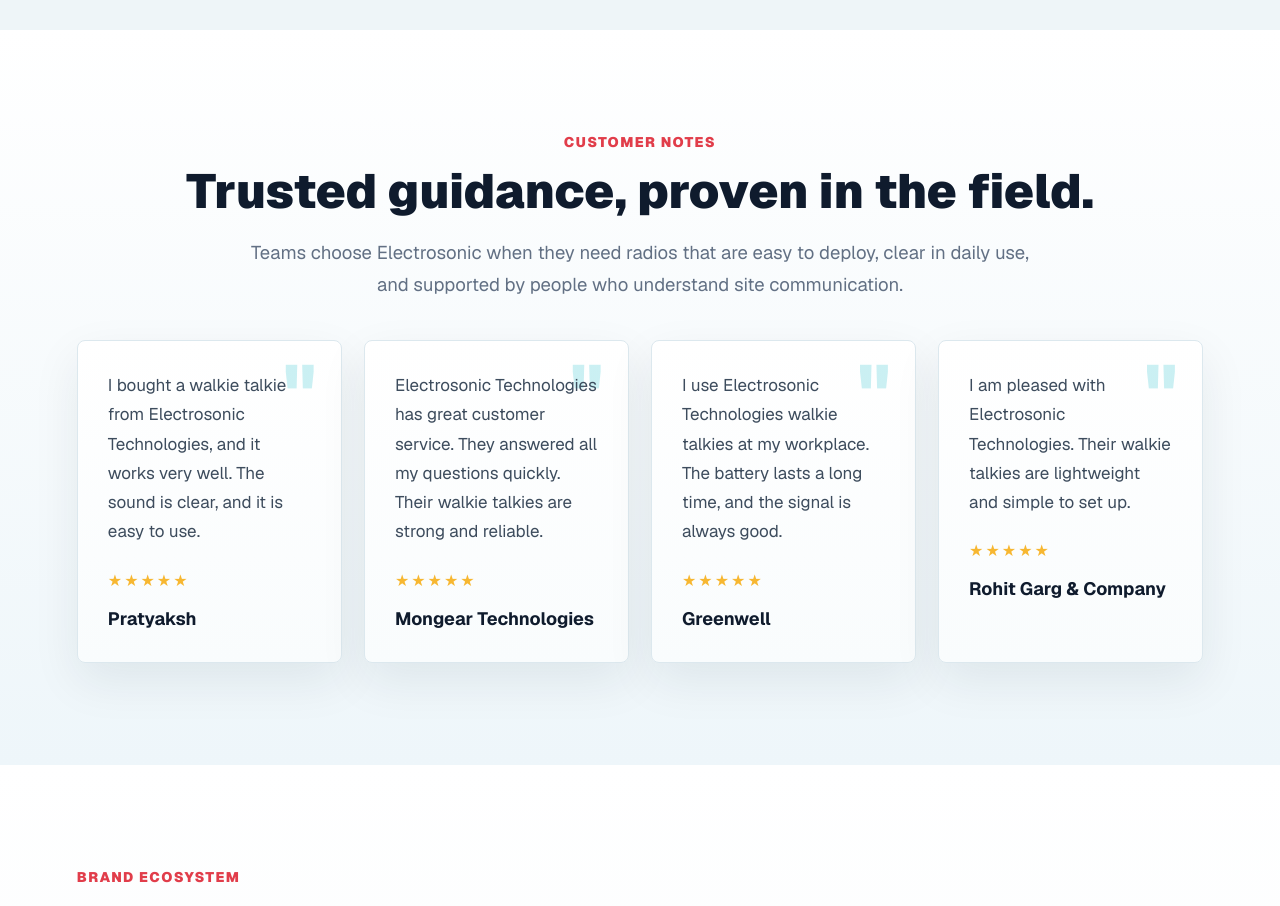
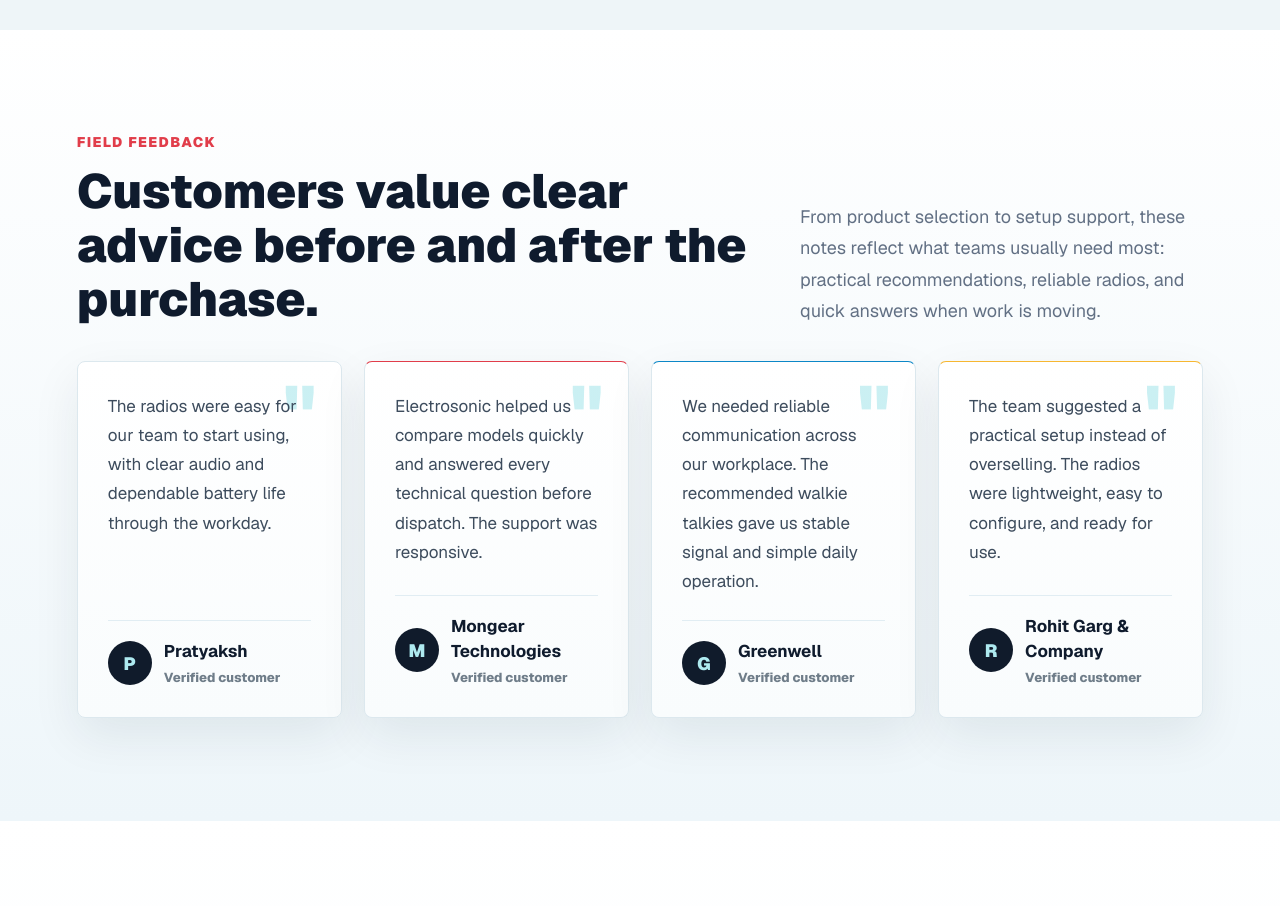
Before and after one commit to rajatprat/electrosonic, a Next.js app: page / in a window 1280 px wide. Shown: the part 4820-5726 px from the top of the page. Built offline with nearby package versions, Linux system fonts and the light colour scheme; no server answers.

Commit message:
Refine customer notes section

```diff
--- a/app/globals.css
+++ b/app/globals.css
@@ -670,22 +670,55 @@
   position: relative;
 }
 
+.testimonial-head {
+  align-items: end;
+  display: grid;
+  gap: 28px;
+  grid-template-columns: minmax(0, 1fr) minmax(280px, 0.58fr);
+}
+
+.testimonial-head h2 {
+  max-width: 860px;
+}
+
+.testimonial-head > p {
+  color: var(--muted);
+  font-size: 18px;
+  line-height: 1.75;
+}
+
 .testimonial-grid {
   display: grid;
   gap: 22px;
   grid-template-columns: repeat(4, minmax(0, 1fr));
-  margin-top: 40px;
+  margin-top: 34px;
 }
 
 .testimonial {
+  border-top: 6px solid var(--teal);
   background:
     linear-gradient(180deg, #ffffff 0%, #f9fcfd 100%);
   border: 1px solid #d8e7ef;
+  border-top-color: var(--teal);
   border-radius: 8px;
   box-shadow: 0 18px 48px rgba(18, 35, 54, 0.08);
-  min-height: 300px;
+  display: flex;
+  flex-direction: column;
+  min-height: 320px;
   padding: 30px;
   position: relative;
+}
+
+.testimonial:nth-child(2) {
+  border-top-color: var(--red);
+}
+
+.testimonial:nth-child(3) {
+  border-top-color: var(--blue);
+}
+
+.testimonial:nth-child(4) {
+  border-top-color: #f7b731;
 }
 
 .testimonial::before {
@@ -701,24 +734,50 @@
 
 .testimonial p {
   color: #3d4c5d;
+  flex: 1;
   font-size: 17px;
   line-height: 1.72;
   position: relative;
   z-index: 1;
 }
 
-.testimonial span {
-  color: #f7b731;
-  display: block;
-  letter-spacing: 2px;
-  margin: 22px 0 12px;
+.testimonial-author {
+  align-items: center;
+  border-top: 1px solid #e1edf3;
+  display: flex;
+  gap: 12px;
+  margin-top: 24px;
+  padding-top: 18px;
+  position: relative;
+  z-index: 1;
+}
+
+.testimonial-author > span {
+  align-items: center;
+  background: #101b2b;
+  border-radius: 50%;
+  color: #aeeaf0;
+  display: inline-flex;
+  flex: 0 0 auto;
+  font-size: 18px;
+  font-weight: 900;
+  height: 44px;
+  justify-content: center;
+  width: 44px;
 }
 
 .testimonial strong {
   color: var(--navy);
   display: block;
-  font-size: 18px;
-  margin-top: 8px;
+  font-size: 17px;
+}
+
+.testimonial small {
+  color: #6f7d89;
+  display: block;
+  font-size: 13px;
+  font-weight: 800;
+  margin-top: 3px;
 }
 
 .inquiry {
@@ -1463,6 +1522,7 @@
   .brand-panel,
   .dark-form,
   .footer-cta,
+  .testimonial-head,
   .service-grid,
   .contact-layout,
   .office-grid,
--- a/app/page.tsx
+++ b/app/page.tsx
@@ -168,18 +168,27 @@
       </section>
 
       <section className="testimonials section">
-        <p className="eyebrow center">Customer notes</p>
-        <h2 className="center">Trusted guidance, proven in the field.</h2>
-        <p className="section-intro center">
-          Teams choose Electrosonic when they need radios that are easy to deploy, clear in daily use, and supported
-          by people who understand site communication.
-        </p>
+        <div className="testimonial-head">
+          <div>
+            <p className="eyebrow">Field feedback</p>
+            <h2>Customers value clear advice before and after the purchase.</h2>
+          </div>
+          <p>
+            From product selection to setup support, these notes reflect what teams usually need most: practical
+            recommendations, reliable radios, and quick answers when work is moving.
+          </p>
+        </div>
         <div className="testimonial-grid">
           {testimonials.map(([name, quote]) => (
             <article key={name} className="testimonial">
               <p>{quote}</p>
-              <span>★★★★★</span>
-              <strong>{name}</strong>
+              <div className="testimonial-author">
+                <span>{name.slice(0, 1)}</span>
+                <div>
+                  <strong>{name}</strong>
+                  <small>Verified customer</small>
+                </div>
+              </div>
             </article>
           ))}
         </div>
--- a/app/site-data.ts
+++ b/app/site-data.ts
@@ -17,8 +17,8 @@
 export const brands = ["motarola.jpg", "kenwood.png", "lenovo.png", "hollyland.png", "evox.png", "alinco.png", "icom.png", "aspera.png"];
 
 export const testimonials = [
-  ["Pratyaksh", "I bought a walkie talkie from Electrosonic Technologies, and it works very well. The sound is clear, and it is easy to use."],
-  ["Mongear Technologies", "Electrosonic Technologies has great customer service. They answered all my questions quickly. Their walkie talkies are strong and reliable."],
-  ["Greenwell", "I use Electrosonic Technologies walkie talkies at my workplace. The battery lasts a long time, and the signal is always good."],
-  ["Rohit Garg & Company", "I am pleased with Electrosonic Technologies. Their walkie talkies are lightweight and simple to set up."],
+  ["Pratyaksh", "The radios were easy for our team to start using, with clear audio and dependable battery life through the workday."],
+  ["Mongear Technologies", "Electrosonic helped us compare models quickly and answered every technical question before dispatch. The support was responsive."],
+  ["Greenwell", "We needed reliable communication across our workplace. The recommended walkie talkies gave us stable signal and simple daily operation."],
+  ["Rohit Garg & Company", "The team suggested a practical setup instead of overselling. The radios were lightweight, easy to configure, and ready for use."],
 ];
```
